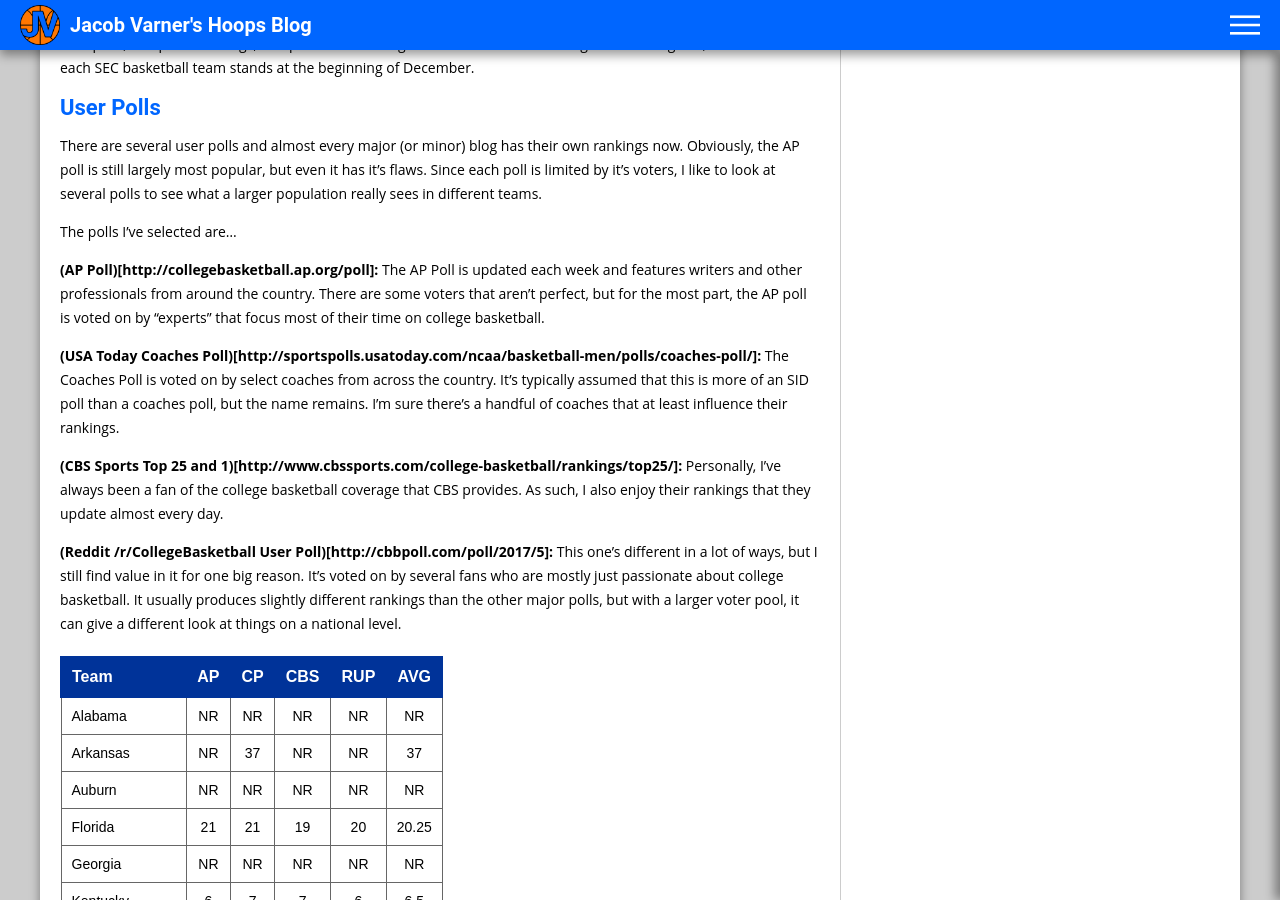
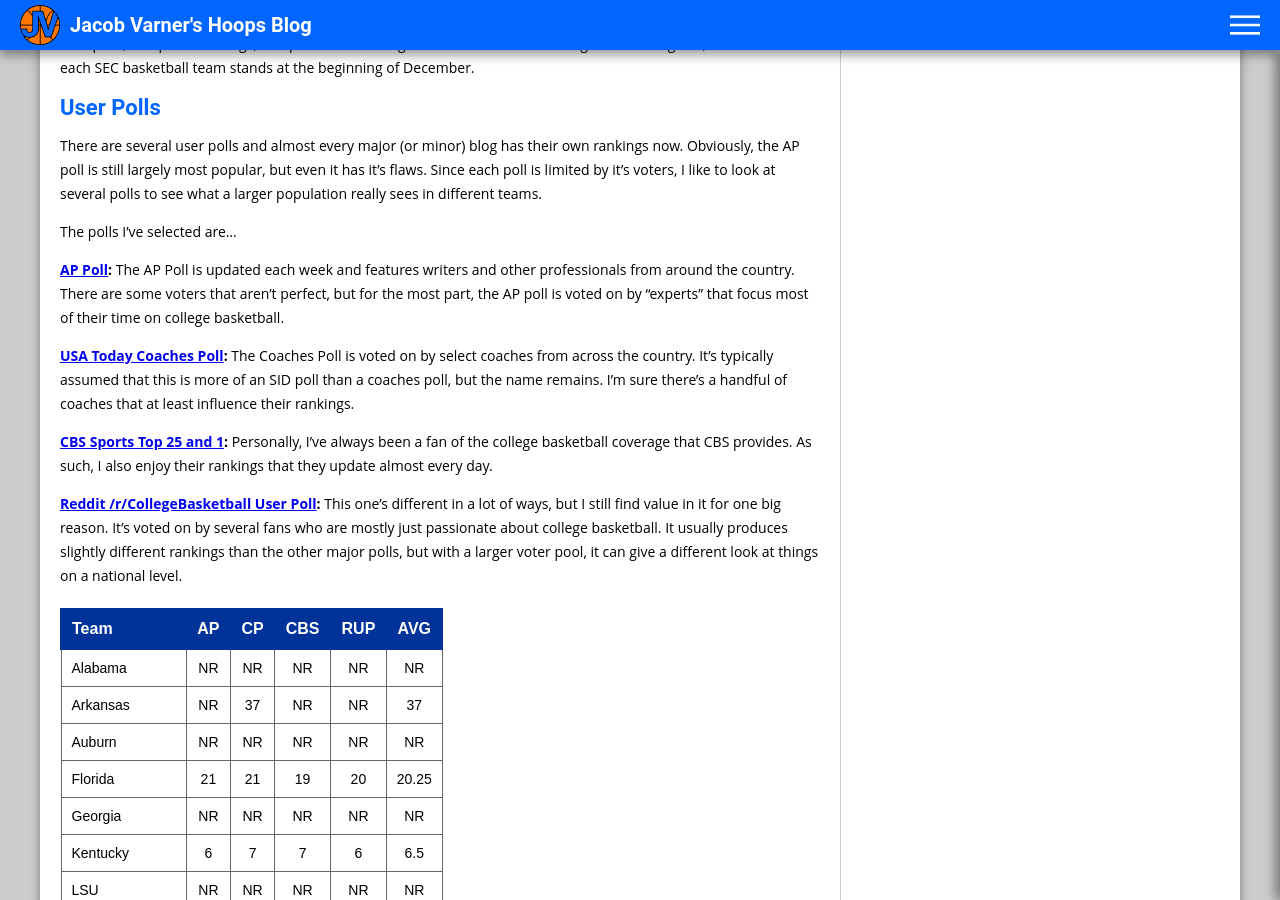
Before and after one commit to jacobvarner/hoops-blog, a Jekyll site: the page built from _posts/2016-12-8-SEC-Basketball-in-the-Ranks-Early-December.md, in a window 1280 px wide and 900 px high, scrolled down 480 px. Built offline with Jekyll 4.4.1, drawn with Linux system fonts in a browser that asks for light colours; nearby versions of some CDN libraries.

Commit message:
Fixed links in SEC Ranks.

```diff
--- a/_posts/2016-12-8-SEC-Basketball-in-the-Ranks-Early-December.md
+++ b/_posts/2016-12-8-SEC-Basketball-in-the-Ranks-Early-December.md
@@ -15,13 +15,13 @@ There are several user polls and almost every major (or minor) blog has their ow
 
 The polls I've selected are...
 
-**(AP Poll)[http://collegebasketball.ap.org/poll]:** The AP Poll is updated each week and features writers and other professionals from around the country. There are some voters that aren't perfect, but for the most part, the AP poll is voted on by "experts" that focus most of their time on college basketball.
+**[AP Poll](http://collegebasketball.ap.org/poll):** The AP Poll is updated each week and features writers and other professionals from around the country. There are some voters that aren't perfect, but for the most part, the AP poll is voted on by "experts" that focus most of their time on college basketball.
 
-**(USA Today Coaches Poll)[http://sportspolls.usatoday.com/ncaa/basketball-men/polls/coaches-poll/]:** The Coaches Poll is voted on by select coaches from across the country. It's typically assumed that this is more of an SID poll than a coaches poll, but the name remains. I'm sure there's a handful of coaches that at least influence their rankings.
+**[USA Today Coaches Poll](http://sportspolls.usatoday.com/ncaa/basketball-men/polls/coaches-poll/):** The Coaches Poll is voted on by select coaches from across the country. It's typically assumed that this is more of an SID poll than a coaches poll, but the name remains. I'm sure there's a handful of coaches that at least influence their rankings.
 
-**(CBS Sports Top 25 and 1)[http://www.cbssports.com/college-basketball/rankings/top25/]:** Personally, I've always been a fan of the college basketball coverage that CBS provides. As such, I also enjoy their rankings that they update almost every day.
+**[CBS Sports Top 25 and 1](http://www.cbssports.com/college-basketball/rankings/top25/):** Personally, I've always been a fan of the college basketball coverage that CBS provides. As such, I also enjoy their rankings that they update almost every day.
 
-**(Reddit /r/CollegeBasketball User Poll)[http://cbbpoll.com/poll/2017/5]:** This one's different in a lot of ways, but I still find value in it for one big reason. It's voted on by several fans who are mostly just passionate about college basketball. It usually produces slightly different rankings than the other major polls, but with a larger voter pool, it can give a different look at things on a national level.
+**[Reddit /r/CollegeBasketball User Poll](http://cbbpoll.com/poll/2017/5):** This one's different in a lot of ways, but I still find value in it for one big reason. It's voted on by several fans who are mostly just passionate about college basketball. It usually produces slightly different rankings than the other major polls, but with a larger voter pool, it can give a different look at things on a national level.
 
 |-----------------------+----+----+-----+-----+-------|
 | Team                  | AP | CP | CBS | RUP | AVG   |
```
